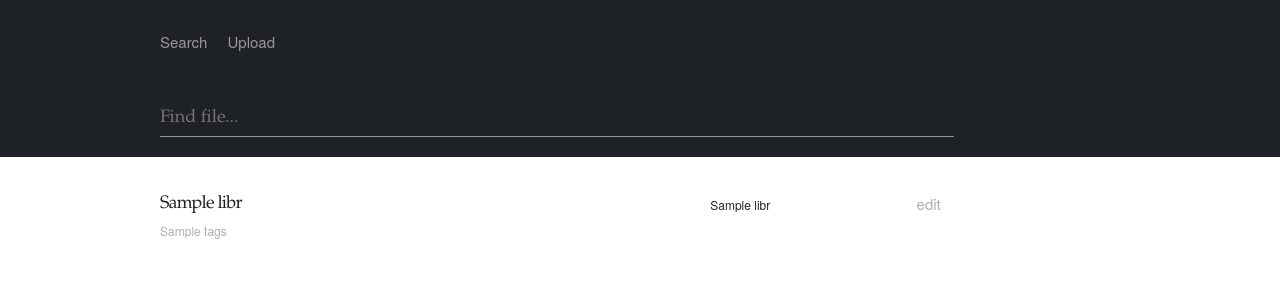
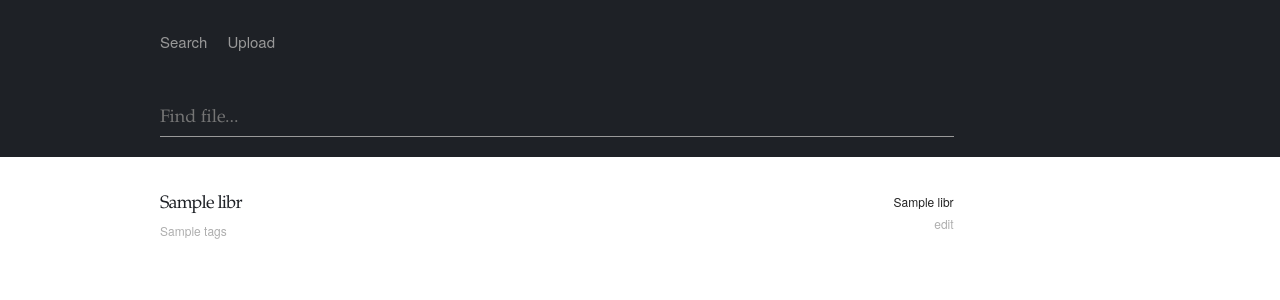
Before and after one commit to paalka/libr, a Flask app: page / in a window 1280 px wide. Shown: the top 300 px of the page. Run offline with Flask 2, Linux system fonts and the light colour scheme; a database or web service that is not in the repository returns one stand-in record (values such as "Sample title"); parts of the project's set-up code (start-up, migrations or seed data) failed here and were passed over; some libraries are stand-ins or nearby versions.

Commit message:
Attempt to make the layout somewhat less messy.

```diff
--- a/static/css/custom.css
+++ b/static/css/custom.css
@@ -69,6 +69,7 @@ html {
 
 .file-edit a {
     color: #aeaeae;
+    font-size: 12px;
 }
 
 #success-text {
@@ -78,7 +79,13 @@ html {
 
 .category-title {
   font-size: 12px;
+  margin-bottom: 0;
 }
+
+.text-align-right {
+    text-align: right;
+}
+
 
 
 #pdf-canvas {
--- a/templates/search_results.jinja2
+++ b/templates/search_results.jinja2
@@ -4,11 +4,9 @@
       <a class="file-link" href="/uploads/{{ file[3] }}" target="_blank"><h4 class="file-title"> {{ file[1] }} </h4></a>
       <p class="file-tags"> {{ file[2] }} </p>
     </div>
-    <div class="three columns">
-      <span class="category-title">{{ file[4] }}</span>
-    </div>
-    <div class="one columns" style="float: right">
-      <span class="file-edit"><a href="/edit/{{ file[0] }}">edit</a></span>
+    <div class="four columns text-align-right">
+      <p class="category-title">{{ file[4] }}</p>
+      <p class="file-edit"><a class="file-edit" href="/edit/{{ file[0] }}">edit</a></p>
     </div>
   </div>
   {% endfor %}
```
